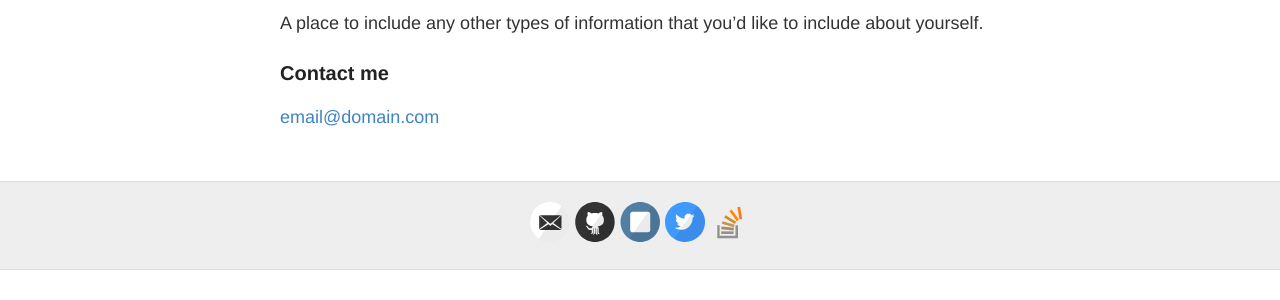
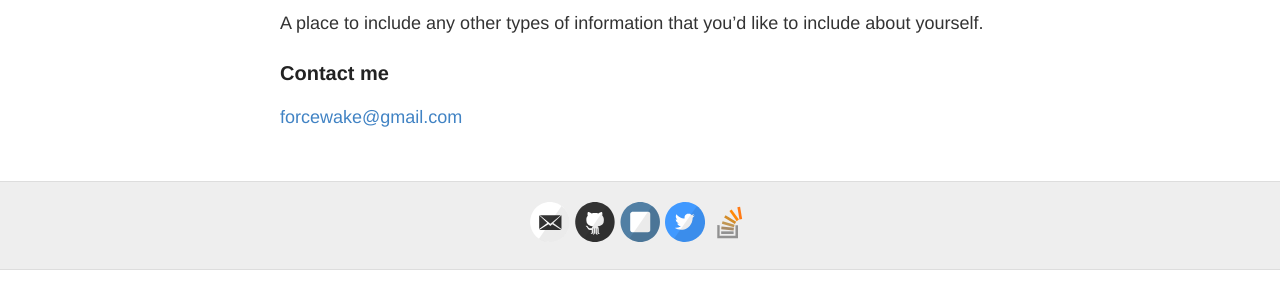
Before and after one commit to forcewake/forcewake.github.io, a Jekyll site: the page built from about.md, in a window 1280 px wide. Shown: the part 310-610 px from the top of the page. Built offline with Jekyll 4.4.1, drawn with Linux system fonts in a browser that asks for light colours; Markdown is read by kramdown in place of the engine named in the settings.

Commit message:
Update about.md with e-mail

```diff
--- a/about.md
+++ b/about.md
@@ -12,4 +12,4 @@ A place to include any other types of information that you'd like to include abo
 
 ### Contact me
 
-[email@domain.com](mailto:email@domain.com)
+[forcewake@gmail.com](mailto:forcewake@gmail.com)
```
